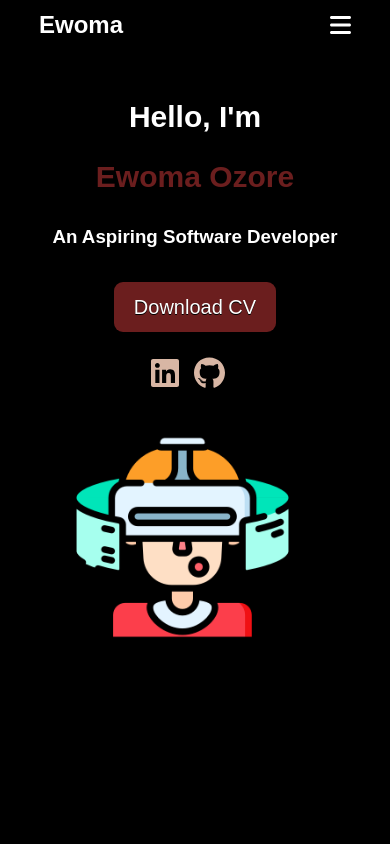
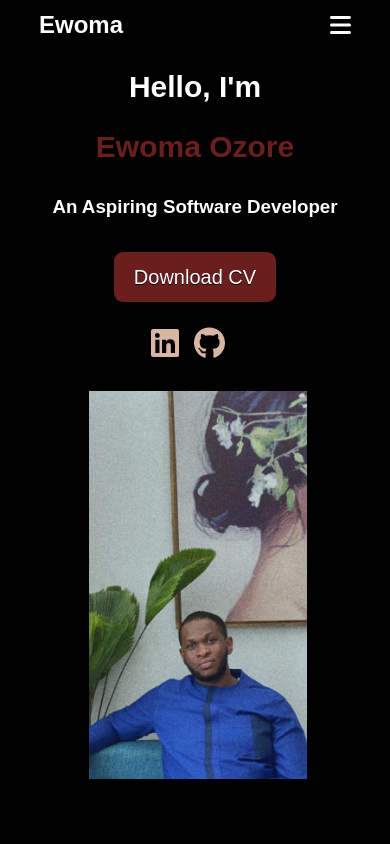
Before and after one commit to EwomaOzore/react_portfolio, a React (Create React App) app: page / in a window 390 px wide. Shown: the top 844 px of the page. Built offline with nearby package versions, Linux system fonts and the light colour scheme; the HTML template or start-up script is replaced by a standard one.

Commit message:
initial commit

```diff
--- a/src/App.css
+++ b/src/App.css
@@ -33,6 +33,8 @@ body {
 
 nav {
   display: flex;
+  position: fixed;
+  width: 80%;
   align-items: center;
   justify-content: space-between;
   flex-wrap: wrap;
@@ -116,11 +118,10 @@ nav ul li a:hover::after {
 
 .bcimage {
   margin-top: 10%;
-  margin-left: 10%;
 }
 
 .bcimage img {
-  width: 80%;
+  width: 70%;
 }
 
 .header-text .bcimage {
@@ -128,7 +129,7 @@ nav ul li a:hover::after {
 }
 
 .header-text {
-  width: 60%;
+  width: 200%;
   margin-top: 20%;
   font-size: 20px;
 }
@@ -449,6 +450,10 @@ nav .fas {
   .header-text h1 {
     font-size: 30px;
   }
+  .bcimage {
+    margin-left: 50px;
+    width: 100%;
+  }
   .row {
     display: flex;
     flex-direction: column;
--- a/src/components/Header.js
+++ b/src/components/Header.js
@@ -2,7 +2,7 @@ import React, { useState } from 'react';
 import { FontAwesomeIcon } from '@fortawesome/react-fontawesome';
 import { faLinkedin, faGithub } from '@fortawesome/free-brands-svg-icons';
 import { faBars, faTimes } from '@fortawesome/free-solid-svg-icons';
-import img from '../images/virtual-reality.png';
+import img from '../images/ewoma.jpg';
 
 const Header = () => {
     const [mobileMenuOpen, setMobileMenuOpen] = useState(false);
```
Also changed, not shown: src/images/ewoma.jpg (added), src/images/virtual-reality.png (deleted).
